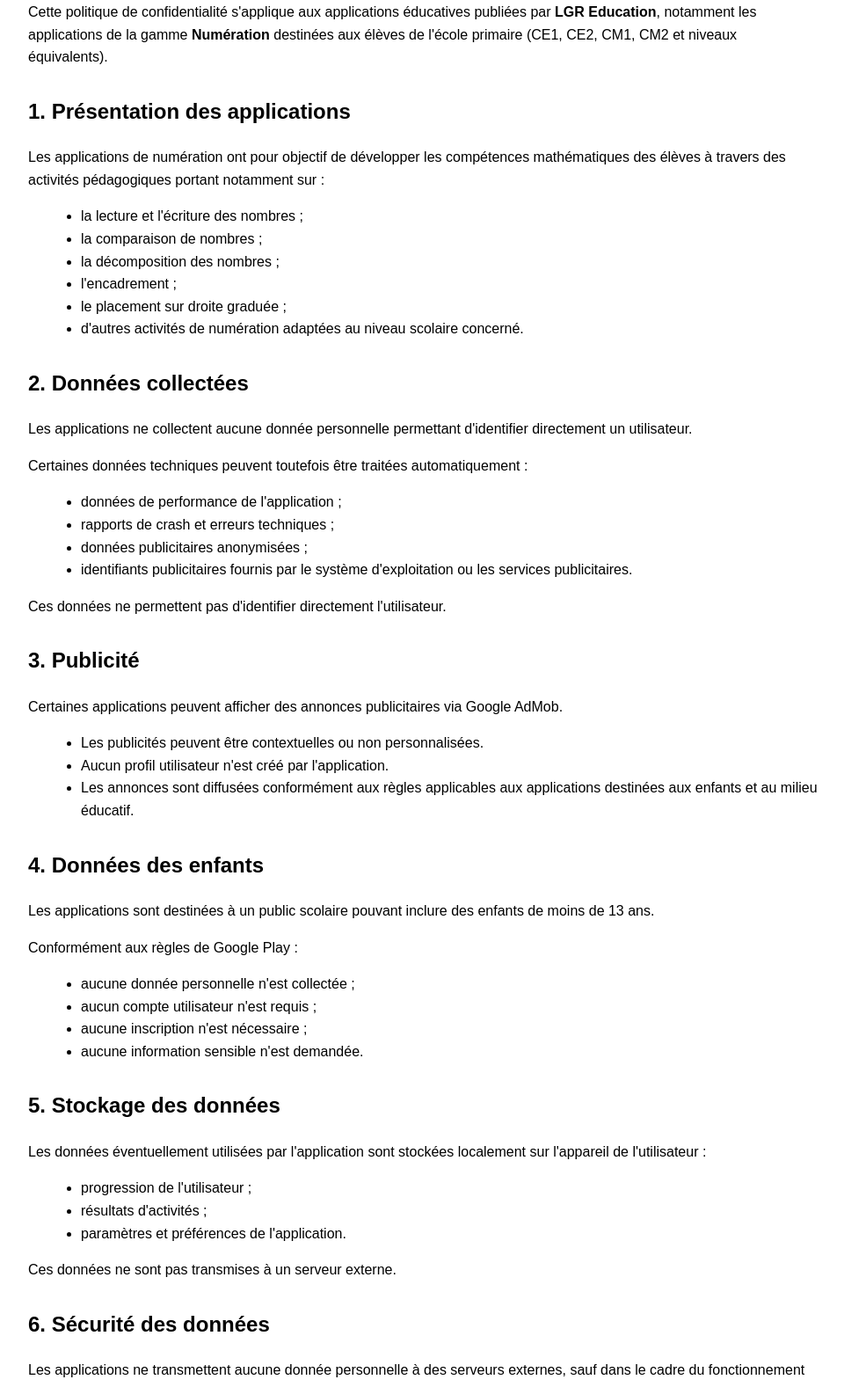
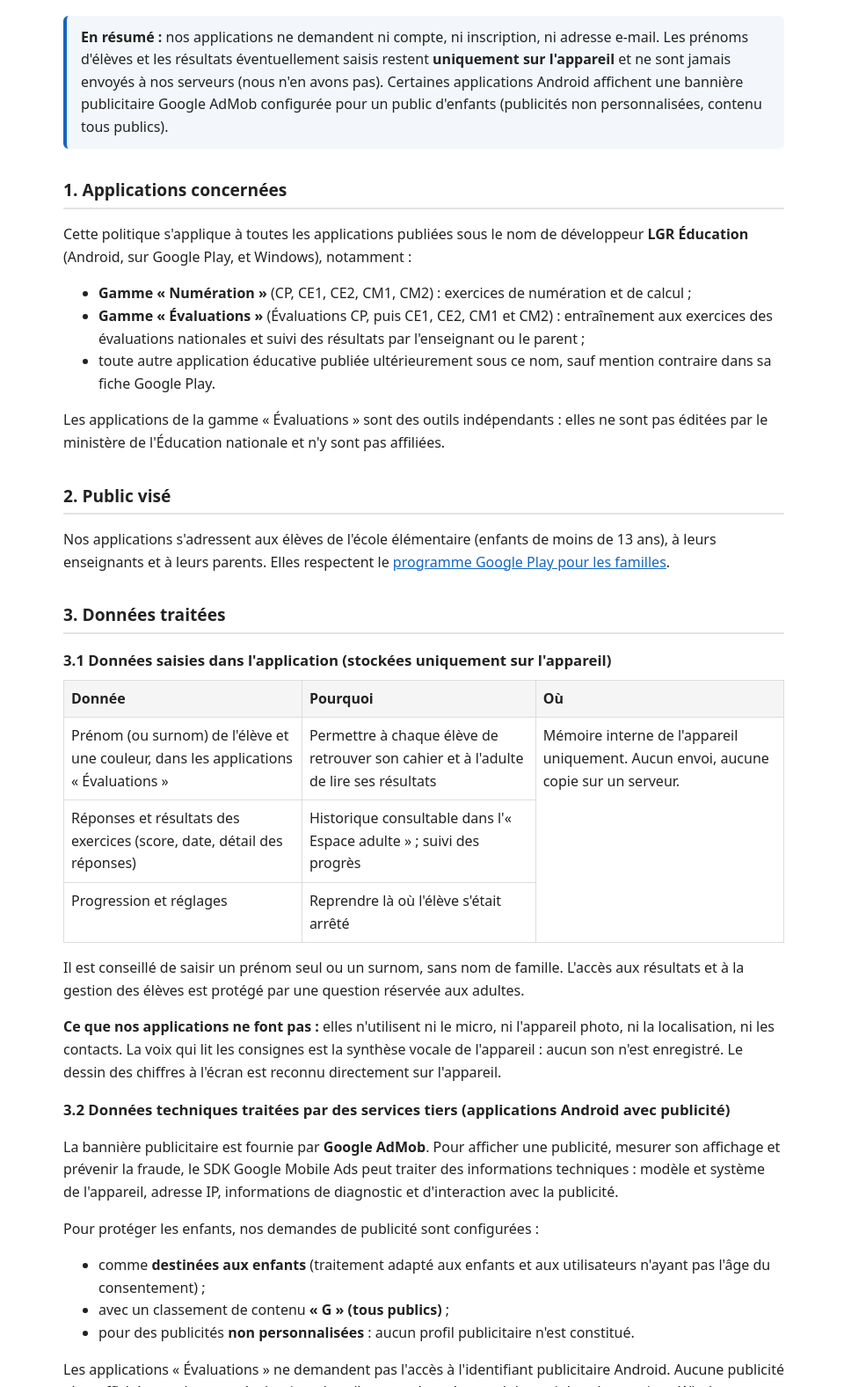
Before and after one commit to lgr974/lgr-education, a plain HTML site: page privacy.html in a window 1280 px wide. Shown: the part 113-1690 px from the top of the page at 88% size, without its empty margins (158-1118 px from the left). Drawn offline with Linux system fonts and the light colour scheme.

Commit message:
Update privacy.html

```diff
--- a/privacy.html
+++ b/privacy.html
@@ -1,187 +1,131 @@
 <!DOCTYPE html>
 <html lang="fr">
 <head>
-<meta charset="UTF-8">
-<meta name="viewport" content="width=device-width, initial-scale=1.0">
-<title>Politique de confidentialité - LGR Education</title>
-
-<style>
-body {
-    font-family: Arial, sans-serif;
-    max-width: 900px;
-    margin: auto;
-    padding: 20px;
-    line-height: 1.6;
-}
-
-h1 {
-    text-align: center;
-}
-
-h2 {
-    margin-top: 30px;
-}
-
-ul {
-    margin-left: 20px;
-}
-
-.contact {
-    background-color: #f5f5f5;
-    padding: 15px;
-    border-radius: 8px;
-}
-</style>
-
+  <meta charset="UTF-8">
+  <meta name="viewport" content="width=device-width, initial-scale=1">
+  <title>Politique de confidentialité – LGR Éducation</title>
+  <style>
+    body { font-family: system-ui, -apple-system, "Segoe UI", Roboto, sans-serif; line-height: 1.6;
+           max-width: 820px; margin: 0 auto; padding: 24px 16px 48px; color: #222; background: #fff; }
+    h1 { font-size: 1.7rem; margin-bottom: 0.2rem; }
+    h2 { font-size: 1.2rem; margin-top: 2rem; border-bottom: 2px solid #e3e3e3; padding-bottom: 4px; }
+    h3 { font-size: 1.05rem; margin-bottom: 0.3rem; }
+    .maj { color: #666; margin-top: 0; }
+    .encadre { background: #f3f7fb; border-left: 4px solid #1565c0; padding: 12px 16px; border-radius: 6px; }
+    table { border-collapse: collapse; width: 100%; margin: 8px 0; }
+    th, td { border: 1px solid #ddd; padding: 8px; text-align: left; vertical-align: top; }
+    th { background: #f5f5f5; }
+    a { color: #1565c0; }
+  </style>
 </head>
-
 <body>
 
 <h1>Politique de confidentialité</h1>
+<p class="maj">Applications LGR Éducation — dernière mise à jour : 12 octobre 2026</p>
 
-<p>
-Cette politique de confidentialité s'applique aux applications éducatives publiées par
-<strong>LGR Education</strong>, notamment les applications de la gamme
-<strong>Numération</strong> destinées aux élèves de l'école primaire
-(CE1, CE2, CM1, CM2 et niveaux équivalents).
-</p>
-
-<h2>1. Présentation des applications</h2>
-
-<p>
-Les applications de numération ont pour objectif de développer les compétences
-mathématiques des élèves à travers des activités pédagogiques portant notamment sur :
-</p>
-
-<ul>
-<li>la lecture et l'écriture des nombres ;</li>
-<li>la comparaison de nombres ;</li>
-<li>la décomposition des nombres ;</li>
-<li>l'encadrement ;</li>
-<li>le placement sur droite graduée ;</li>
-<li>d'autres activités de numération adaptées au niveau scolaire concerné.</li>
-</ul>
-
-<h2>2. Données collectées</h2>
-
-<p>
-Les applications ne collectent aucune donnée personnelle permettant d'identifier directement un utilisateur.
-</p>
-
-<p>
-Certaines données techniques peuvent toutefois être traitées automatiquement :
-</p>
-
-<ul>
-<li>données de performance de l'application ;</li>
-<li>rapports de crash et erreurs techniques ;</li>
-<li>données publicitaires anonymisées ;</li>
-<li>identifiants publicitaires fournis par le système d'exploitation ou les services publicitaires.</li>
-</ul>
-
-<p>
-Ces données ne permettent pas d'identifier directement l'utilisateur.
-</p>
-
-<h2>3. Publicité</h2>
-
-<p>
-Certaines applications peuvent afficher des annonces publicitaires via Google AdMob.
-</p>
-
-<ul>
-<li>Les publicités peuvent être contextuelles ou non personnalisées.</li>
-<li>Aucun profil utilisateur n'est créé par l'application.</li>
-<li>Les annonces sont diffusées conformément aux règles applicables aux applications destinées aux enfants et au milieu éducatif.</li>
-</ul>
-
-<h2>4. Données des enfants</h2>
-
-<p>
-Les applications sont destinées à un public scolaire pouvant inclure des enfants de moins de 13 ans.
-</p>
-
-<p>
-Conformément aux règles de Google Play :
-</p>
-
-<ul>
-<li>aucune donnée personnelle n'est collectée ;</li>
-<li>aucun compte utilisateur n'est requis ;</li>
-<li>aucune inscription n'est nécessaire ;</li>
-<li>aucune information sensible n'est demandée.</li>
-</ul>
-
-<h2>5. Stockage des données</h2>
-
-<p>
-Les données éventuellement utilisées par l'application sont stockées localement sur l'appareil de l'utilisateur :
-</p>
-
-<ul>
-<li>progression de l'utilisateur ;</li>
-<li>résultats d'activités ;</li>
-<li>paramètres et préférences de l'application.</li>
-</ul>
-
-<p>
-Ces données ne sont pas transmises à un serveur externe.
-</p>
-
-<h2>6. Sécurité des données</h2>
-
-<p>
-Les applications ne transmettent aucune donnée personnelle à des serveurs externes, sauf dans le cadre du fonctionnement normal des services publicitaires ou techniques utilisés.
-</p>
-
-<p>
-Des mesures raisonnables sont mises en œuvre afin d'assurer la sécurité des données stockées localement sur l'appareil.
-</p>
-
-<h2>7. Services tiers</h2>
-
-<p>
-Les applications peuvent utiliser les services tiers suivants :
-</p>
-
-<ul>
-<li>Google AdMob (publicité) ;</li>
-<li>Google Play Services ;</li>
-<li>autres services Google nécessaires au bon fonctionnement des applications.</li>
-</ul>
-
-<p>
-Ces services peuvent collecter certaines données anonymisées conformément à leurs propres politiques de confidentialité.
-</p>
-
-<h2>8. Consentement</h2>
-
-<p>
-En installant et en utilisant une application publiée par LGR Education, l'utilisateur ou son représentant légal accepte la présente politique de confidentialité.
-</p>
-
-<h2>9. Modifications</h2>
-
-<p>
-Cette politique de confidentialité peut être modifiée à tout moment afin de rester conforme aux évolutions réglementaires ou aux exigences de Google Play et des services utilisés.
-</p>
-
-<h2>10. Contact</h2>
-
-<div class="contact">
-<p>
-Pour toute question concernant la confidentialité ou le traitement des données :
-</p>
-
-<p>
-📧 <strong>Email :</strong>
-<a href="mailto:lgr974@gmail.com">lgr974@gmail.com</a>
-</p>
+<div class="encadre">
+  <strong>En résumé :</strong> nos applications ne demandent ni compte, ni inscription, ni adresse
+  e-mail. Les prénoms d'élèves et les résultats éventuellement saisis restent <strong>uniquement sur
+  l'appareil</strong> et ne sont jamais envoyés à nos serveurs (nous n'en avons pas). Certaines
+  applications Android affichent une bannière publicitaire Google AdMob configurée pour un public
+  d'enfants (publicités non personnalisées, contenu tous publics).
 </div>
 
-<p style="margin-top:40px; text-align:center;">
-© LGR Education
-</p>
+<h2>1. Applications concernées</h2>
+<p>Cette politique s'applique à toutes les applications publiées sous le nom de développeur
+<strong>LGR Éducation</strong> (Android, sur Google Play, et Windows), notamment :</p>
+<ul>
+  <li><strong>Gamme « Numération »</strong> (CP, CE1, CE2, CM1, CM2) : exercices de numération et de calcul ;</li>
+  <li><strong>Gamme « Évaluations »</strong> (Évaluations CP, puis CE1, CE2, CM1 et CM2) : entraînement
+      aux exercices des évaluations nationales et suivi des résultats par l'enseignant ou le parent ;</li>
+  <li>toute autre application éducative publiée ultérieurement sous ce nom, sauf mention contraire
+      dans sa fiche Google Play.</li>
+</ul>
+<p>Les applications de la gamme « Évaluations » sont des outils indépendants : elles ne sont pas
+éditées par le ministère de l'Éducation nationale et n'y sont pas affiliées.</p>
+
+<h2>2. Public visé</h2>
+<p>Nos applications s'adressent aux élèves de l'école élémentaire (enfants de moins de 13 ans), à leurs
+enseignants et à leurs parents. Elles respectent le
+<a href="https://support.google.com/googleplay/android-developer/answer/9893335">programme Google Play
+pour les familles</a>.</p>
+
+<h2>3. Données traitées</h2>
+
+<h3>3.1 Données saisies dans l'application (stockées uniquement sur l'appareil)</h3>
+<table>
+  <tr><th>Donnée</th><th>Pourquoi</th><th>Où</th></tr>
+  <tr>
+    <td>Prénom (ou surnom) de l'élève et une couleur, dans les applications « Évaluations »</td>
+    <td>Permettre à chaque élève de retrouver son cahier et à l'adulte de lire ses résultats</td>
+    <td rowspan="3">Mémoire interne de l'appareil uniquement. Aucun envoi, aucune copie sur un serveur.</td>
+  </tr>
+  <tr>
+    <td>Réponses et résultats des exercices (score, date, détail des réponses)</td>
+    <td>Historique consultable dans l'« Espace adulte » ; suivi des progrès</td>
+  </tr>
+  <tr>
+    <td>Progression et réglages</td>
+    <td>Reprendre là où l'élève s'était arrêté</td>
+  </tr>
+</table>
+<p>Il est conseillé de saisir un prénom seul ou un surnom, sans nom de famille. L'accès aux résultats et
+à la gestion des élèves est protégé par une question réservée aux adultes.</p>
+<p><strong>Ce que nos applications ne font pas :</strong> elles n'utilisent ni le micro, ni l'appareil
+photo, ni la localisation, ni les contacts. La voix qui lit les consignes est la synthèse vocale de
+l'appareil : aucun son n'est enregistré. Le dessin des chiffres à l'écran est reconnu directement sur
+l'appareil.</p>
+
+<h3>3.2 Données techniques traitées par des services tiers (applications Android avec publicité)</h3>
+<p>La bannière publicitaire est fournie par <strong>Google AdMob</strong>. Pour afficher une publicité,
+mesurer son affichage et prévenir la fraude, le SDK Google Mobile Ads peut traiter des informations
+techniques : modèle et système de l'appareil, adresse IP, informations de diagnostic et
+d'interaction avec la publicité.</p>
+<p>Pour protéger les enfants, nos demandes de publicité sont configurées :</p>
+<ul>
+  <li>comme <strong>destinées aux enfants</strong> (traitement adapté aux enfants et aux utilisateurs
+      n'ayant pas l'âge du consentement) ;</li>
+  <li>avec un classement de contenu <strong>« G » (tous publics)</strong> ;</li>
+  <li>pour des publicités <strong>non personnalisées</strong> : aucun profil publicitaire n'est constitué.</li>
+</ul>
+<p>Les applications « Évaluations » ne demandent pas l'accès à l'identifiant publicitaire Android.
+Aucune publicité n'est affichée pendant une évaluation, dans l'espace réservé aux adultes, ni dans les
+versions Windows.</p>
+<p>Ces traitements relèvent de Google :
+<a href="https://policies.google.com/privacy">règles de confidentialité de Google</a> ·
+<a href="https://policies.google.com/technologies/partner-sites">utilisation des données par Google</a>.</p>
+
+<h2>4. Partage des données</h2>
+<p>Nous ne vendons, ne louons et ne partageons aucune donnée. Les seules données qui quittent l'appareil
+sont les informations techniques nécessaires à la publicité, traitées par Google comme décrit ci-dessus.</p>
+
+<h2>5. Conservation et suppression</h2>
+<p>Les données restent sur l'appareil tant que l'application est installée. Vous pouvez les supprimer à
+tout moment :</p>
+<ul>
+  <li>dans l'« Espace adulte » : supprimer un élève (et tous ses résultats) ou effacer tous les résultats ;</li>
+  <li>en effaçant les données de l'application dans les réglages Android ;</li>
+  <li>en désinstallant l'application, ce qui supprime toutes ses données.</li>
+</ul>
+<p>Comme nous ne détenons aucune donnée, nous ne pouvons ni les consulter, ni les restaurer.</p>
+
+<h2>6. Vos droits</h2>
+<p>Conformément au RGPD, vous disposez d'un droit d'accès, de rectification et d'effacement. Les données
+saisies étant stockées uniquement sur votre appareil, vous les exercez directement dans l'application
+(voir le point 5). Pour les données traitées par Google, adressez-vous à Google. Vous pouvez aussi
+introduire une réclamation auprès de la <a href="https://www.cnil.fr">CNIL</a>.</p>
+
+<h2>7. Sécurité</h2>
+<p>Les données sont conservées dans l'espace privé de l'application, protégé par le système
+d'exploitation et inaccessible aux autres applications.</p>
+
+<h2>8. Modifications</h2>
+<p>Cette politique peut être mise à jour, par exemple lors de la publication d'une nouvelle application
+ou d'une évolution des règles de Google Play. La date de mise à jour figure en haut de la page.</p>
+
+<h2>9. Contact</h2>
+<p>Pour toute question sur cette politique ou sur nos applications :
+<a href="mailto:VOTRE_ADRESSE_EMAIL">VOTRE_ADRESSE_EMAIL</a></p>
 
 </body>
 </html>
```
